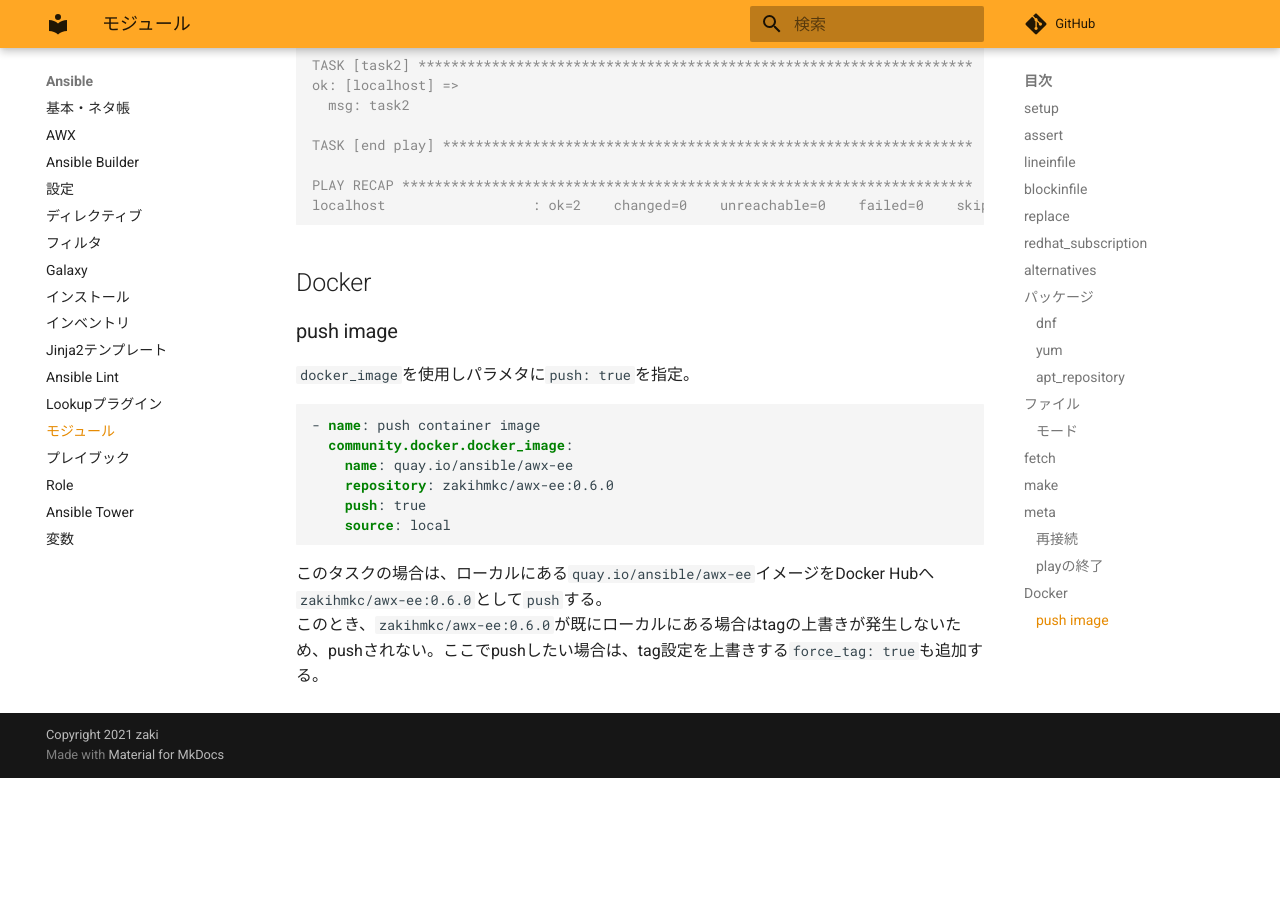
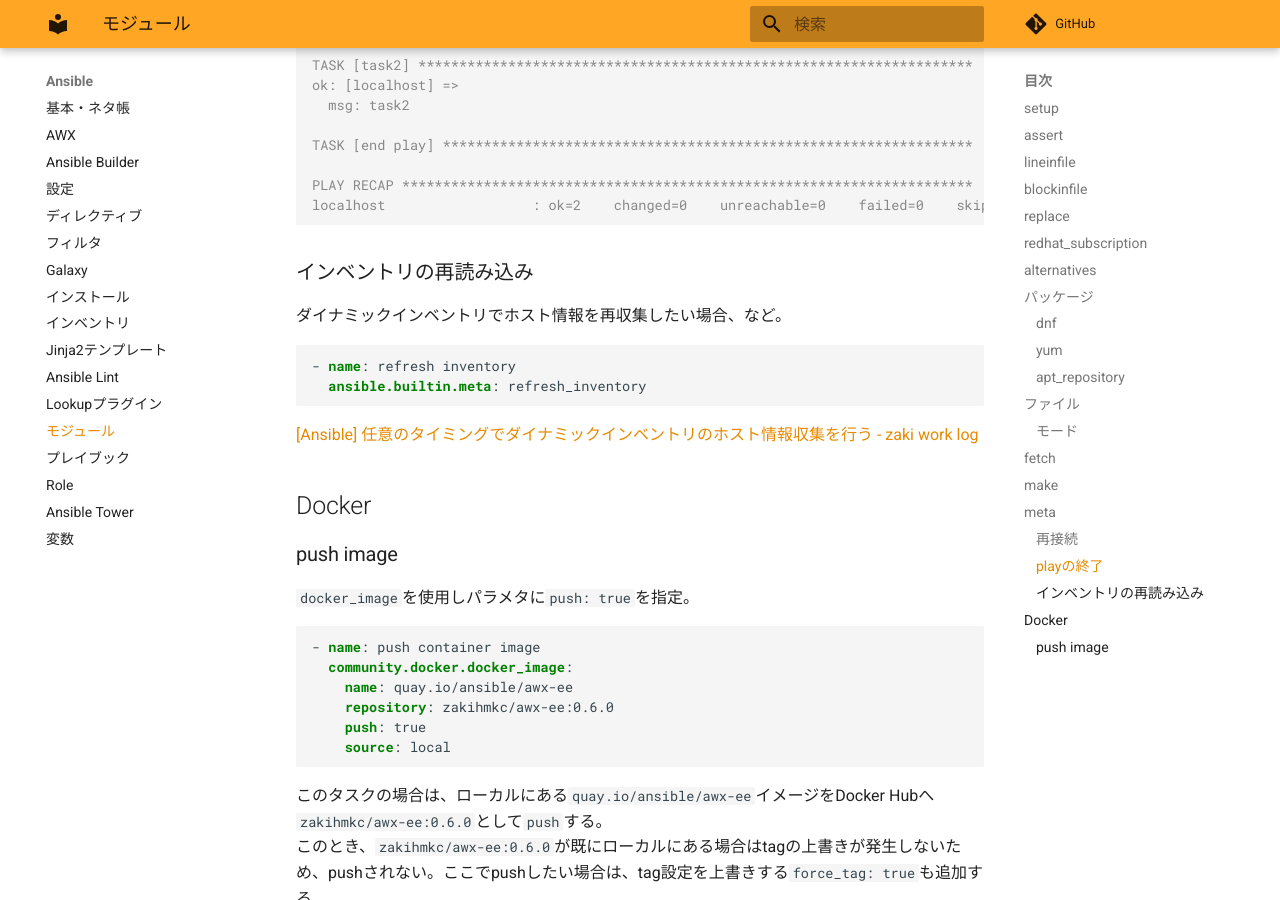
Before and after one commit to zaki-lknr/docs, an MkDocs documentation site: the page built from docs/Ansible/module.md, in a window 1280 px wide and 900 px high, scrolled down 8565 px. Built offline with MkDocs 1.6.1 and Material for MkDocs 9.7.7, drawn with Linux system fonts in a browser that asks for light colours; comment, search, counter and statistics services are not loaded; before the commit the page ends 9343 px from its top, so only the background shows below that.

Commit message:
add: ansible/module: meta: refresh_inventoryでインベントリ再読み込み

````diff
--- a/docs/Ansible/module.md
+++ b/docs/Ansible/module.md
@@ -393,6 +393,17 @@ PLAY RECAP *********************************************************************
 localhost                  : ok=2    changed=0    unreachable=0    failed=0    skipped=0    rescued=0    ignored=0
 ```
 
+### インベントリの再読み込み
+
+ダイナミックインベントリでホスト情報を再収集したい場合、など。
+
+```yaml
+- name: refresh inventory
+  ansible.builtin.meta: refresh_inventory
+```
+
+[[Ansible] 任意のタイミングでダイナミックインベントリのホスト情報収集を行う - zaki work log](https://zaki-hmkc.hatenablog.com/entry/2022/11/09/203145)
+
 ## Docker
 
 ### push image
````
